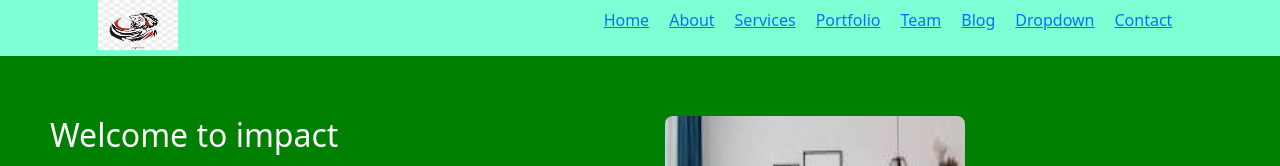
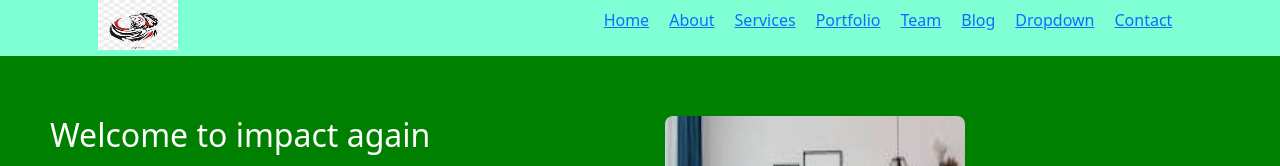
Before and after one commit to sharjeel-khalid/sharjeel-demo, a plain HTML site: page index.html in a window 1280 px wide. Shown: the top 166 px of the page. Drawn offline with nearby package versions, Linux system fonts and the light colour scheme.

Commit message:
h2 is updated

```diff
--- a/index.html
+++ b/index.html
@@ -33,7 +33,7 @@
     </div>
     <div class="section">
       <div class="content">
-        <h2>Welcome to impact</h2>
+        <h2>Welcome to impact again</h2>
         <p>
           Lorem ipsum dolor sit amet consectetur, adipisicing elit. Fugit
           recusandae illo natus perspiciatis vel quos, tempore iusto eum sed
```
